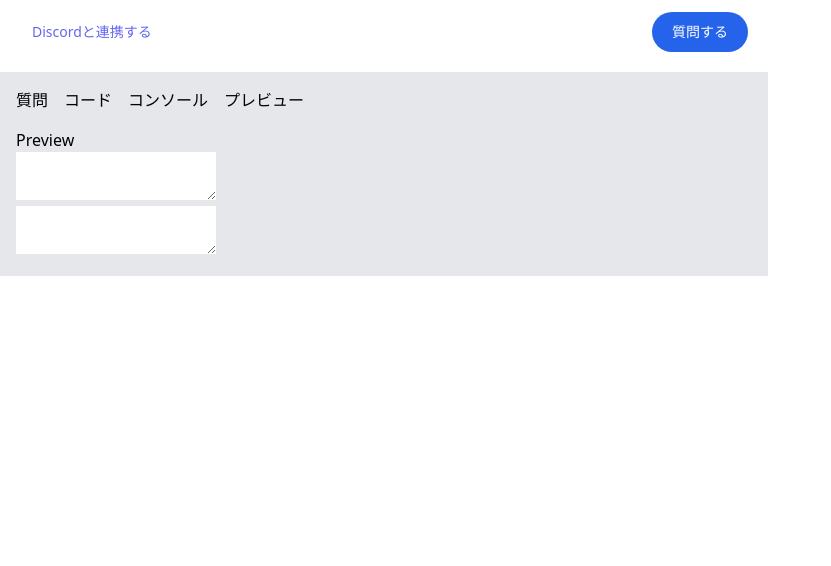
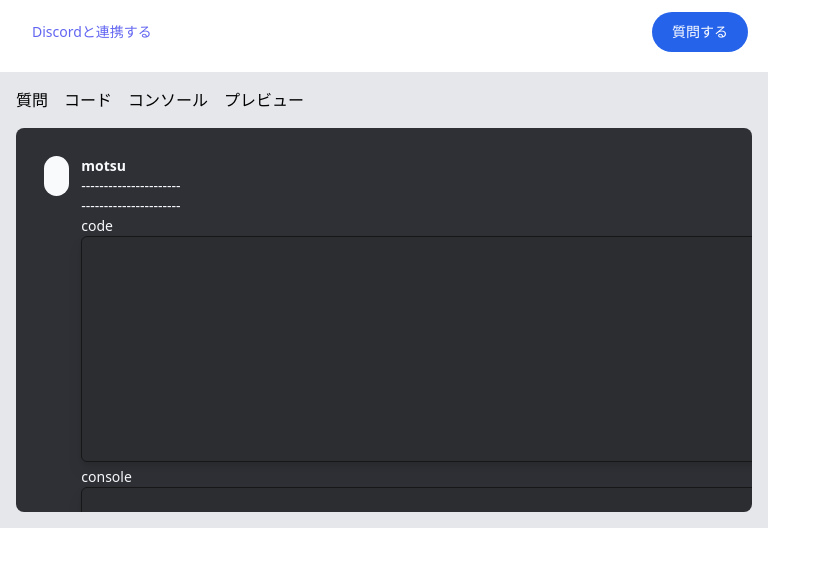
Before and after one commit to motsu8/question_post_system, a React (Vite) app: page / in a window 1280 px wide. Both pictures are taken after a click on the button "プレビュー". Shown: the top 566 px of the page, without its empty margins (0-831 px from the left). Built offline with nearby package versions, Linux system fonts and the light colour scheme; no server answers.

Commit message:
preview 追記

```diff
--- a/src/browser/components/Preview.tsx
+++ b/src/browser/components/Preview.tsx
@@ -1,18 +1,67 @@
 import { Form } from "../types/Form";
 
-const Preview = ({ question, url, title, expect, contents, tried, active, code, console }: Form) => {
+const Preview = ({
+  question,
+  url,
+  title,
+  expect,
+  contents,
+  tried,
+  active,
+  code,
+  console,
+}: Form) => {
   return (
-        <div className={active}>
-            <div>Preview</div>
+    <div
+      className={`${active} bg-discord rounded-lg p-7 text-sm overflow-y-auto h-96`}
+    >
+      <div className="flex space-x-3 text-slate-50">
+        <div className="icon rounded-full bg-slate-50 w-10 h-10 flex justify-center items-center">
+          <div>img</div>
+        </div>
+        <div id="text">
+          <div className="userName font-bold">motsu</div>
           <div>{question}</div>
           <div>{url}</div>
+          <p>----------------------</p>
+          <div className="flex flex-col space-y-3">
+            <div className={title === "" ? "hidden" : "block"}>
+              <p>タイトル</p>
               <div>{title}</div>
+            </div>
+            <div className={expect === "" ? "hidden" : "block"}>
+              <p>期待する動作</p>
               <div>{expect}</div>
+            </div>
+            <div className={contents === "" ? "hidden" : "block"}>
+              <p>内容</p>
               <div>{contents}</div>
+            </div>
+            <div className={tried === "" ? "hidden" : "block"}>
+              <p>試したこと</p>
               <div>{tried}</div>
-            <textarea placeholder={code}></textarea>
+            </div>
+          </div>
+          <p>----------------------</p>
+          <p>code</p>
+          <textarea
+            className="bg-discord-code border border-neutral-900 p-3 rounded-md drop-shadow-lg"
+            rows={10}
+            cols={80}
+            placeholder={code}
+            disabled
+          ></textarea>
           <br></br>
-            <textarea placeholder={console}></textarea>
+          <p>console</p>
+          <textarea
+            className="bg-discord-code border border-neutral-900 p-3 rounded-md drop-shadow-lg"
+            rows={8}
+            cols={80}
+            placeholder={console}
+            disabled
+          ></textarea>
+        </div>
+      </div>
     </div>
   );
 };
--- a/tailwind.config.js
+++ b/tailwind.config.js
@@ -6,6 +6,10 @@ export default {
       width: {
         800: "48rem",
         600: "37rem",
+      },
+      colors: {
+        "discord": "#2E3035",
+        "discord-code": "#2B2D31"
       },
       animation: {
         "text-pop-up-tl":
```
Lines whose indentation alone changed are shown as unchanged.
